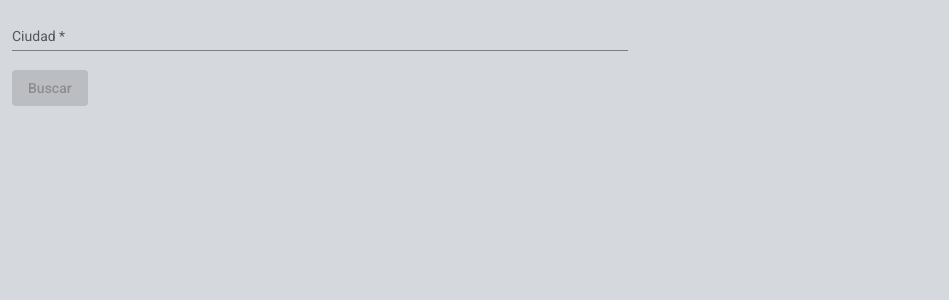
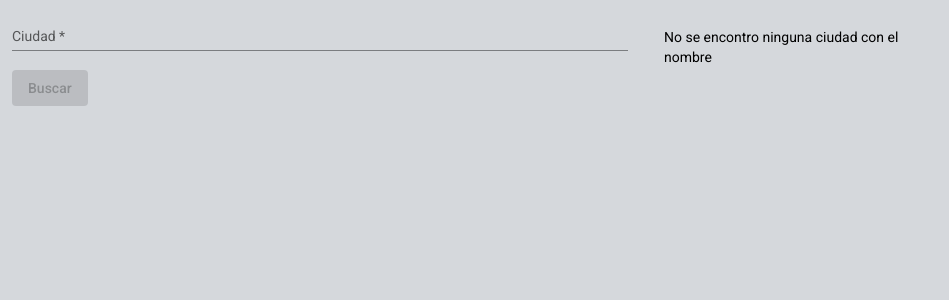
Before and after one commit to GermanAlexis/weather, an Angular app: page / in a window 1280 px wide. Shown: the top 300 px of the page, without its empty margins (0-949 px from the left). Built offline with nearby package versions, Linux system fonts and the light colour scheme; no server answers.

Commit message:
Add Message the error in scren

```diff
--- a/src/app/components/dashboard/dashboard.component.html
+++ b/src/app/components/dashboard/dashboard.component.html
@@ -19,5 +19,11 @@
       *ngIf="weather$ | async as weather"
       [weather]="weather"
     ></app-card>
+
+    <div class="w-1/2 px-3 flex flex-col items-center" *ngIf="error === 0">
+      <p>
+        No se encontro ninguna ciudad con el nombre {{ form.get("term").value }}
+      </p>
+    </div>
   </div>
 </div>
--- a/src/app/components/dashboard/dashboard.component.ts
+++ b/src/app/components/dashboard/dashboard.component.ts
@@ -12,7 +12,7 @@ import { GeolocationService } from '../services/geolocation.service';
 })
 export class DashboardComponent implements OnInit {
   weather$!: Observable<IWeather>;
-
+  error: number = 0;
   form = this.fb.group({
     term: ['', [Validators.required, Validators.pattern(/[a-zA-Z0-9]/)]],
   });
@@ -25,13 +25,20 @@ export class DashboardComponent implements OnInit {
 
   ngOnInit(): void {
     this.getWeather();
-    this.getWeatherGeoLocation();
+    if (navigator.geolocation) {
+      this.getWeatherGeoLocation();
+    }
   }
 
   getWeather() {
     let term = this.form.get('term').value;
     term = term.trim();
-    this.weather$ = this.weatherService.getWethearName(term);
+    try {
+      this.weather$ = this.weatherService.getWethearName(term);
+    } catch (error) {
+      console.log(error);
+      this.error = 0;
+    }
   }
 
   async getWeatherGeoLocation() {
```
